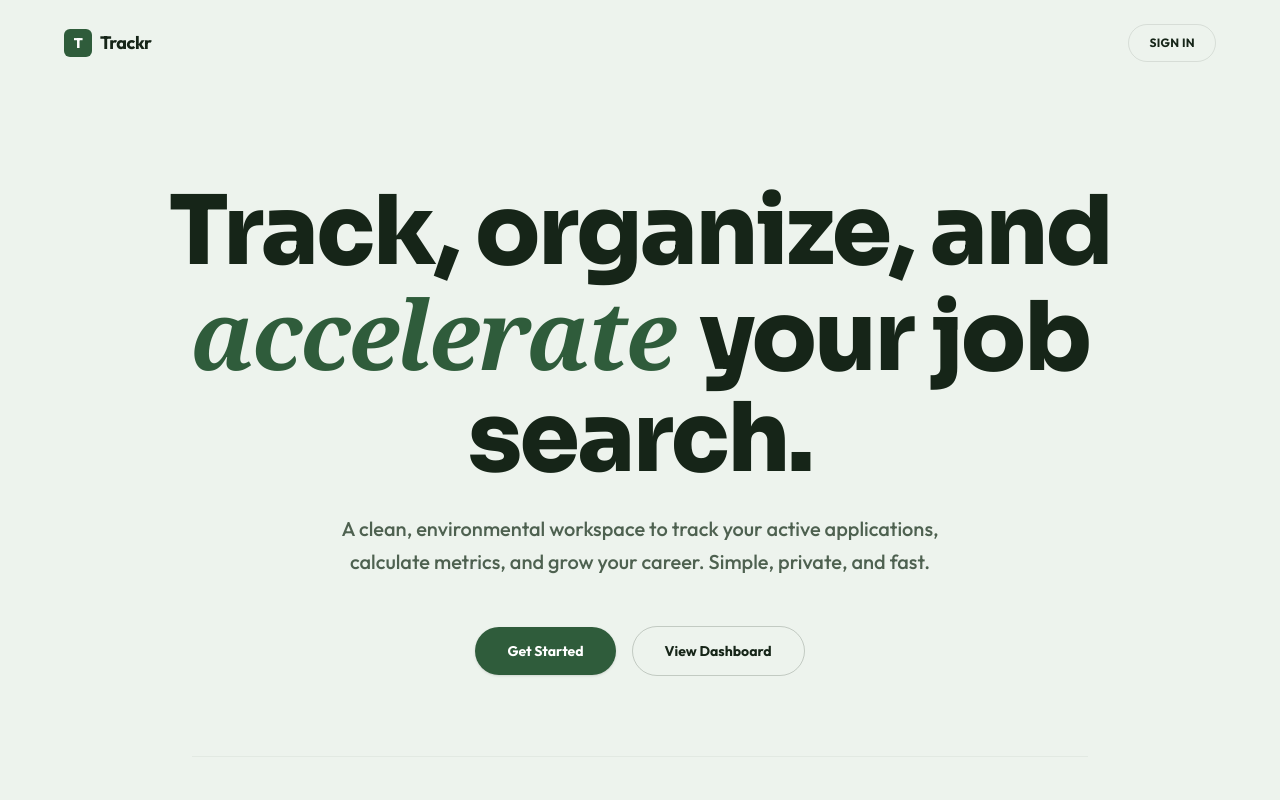
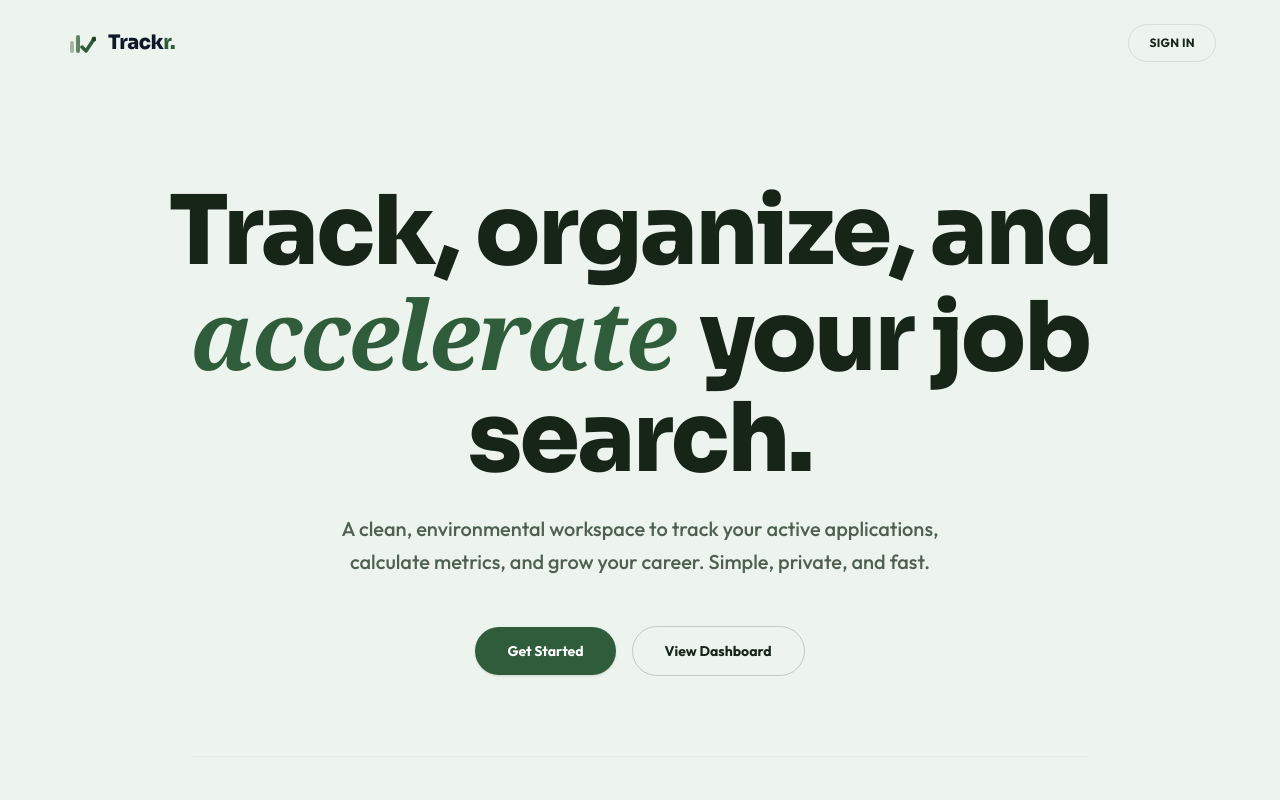
Before and after one commit to iamsmith21/Trackr, a React (Vite) app in the folder client/: page / in a window 1280 px wide. Shown: the top 800 px of the page. Built offline with nearby package versions, Linux system fonts and the light colour scheme; no server answers; a web font is replaced by a local one.

Commit message:
feat: integrate vector Logo component inside landing page header

```diff
--- a/client/src/pages/LandingPage.tsx
+++ b/client/src/pages/LandingPage.tsx
@@ -1,4 +1,5 @@
 import { useNavigate } from "react-router-dom";
+import Logo from "../components/Logo";
 
 export default function LandingPage() {
   const navigate = useNavigate();
@@ -8,15 +9,7 @@ export default function LandingPage() {
 
       {/* Environmental Style Navigation Header */}
       <header className="max-w-[1200px] w-full mx-auto px-6 py-6 flex items-center justify-between z-10">
-        <div className="flex items-center gap-2">
-          {/* Minimalist Pine Logo Box */}
-          <div className="w-7 h-7 rounded-md bg-[#2F5C3B] dark:bg-[#E6EDE7] flex items-center justify-center text-white dark:text-[#0A0E0B] font-extrabold text-sm tracking-tighter">
-            T
-          </div>
-          <span className="text-lg font-bold tracking-tight text-[#162518] dark:text-white">
-            Trackr
-          </span>
-        </div>
+        <Logo />
         <button
           onClick={() => navigate("/login")}
           className="text-xs font-bold tracking-wide uppercase px-5 py-2.5 rounded-full border border-[#162518]/10 dark:border-white/10 text-[#162518] dark:text-[#E6EDE7] hover:bg-[#162518]/5 dark:hover:bg-white/5 transition-all duration-200 active:scale-95 cursor-pointer"
```
